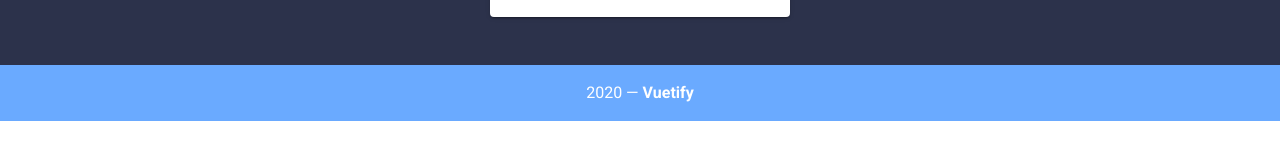
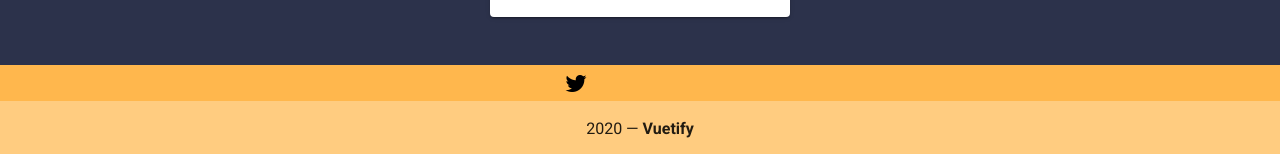
Before and after one commit to EddyScript/Portfolio, a Vue app: page / in a window 1280 px wide. Shown: the part 1469-1623 px from the top of the page. Before the commit the page ends 1590 px from the top, so only its background shows below. Built offline with nearby package versions, Linux system fonts and the light colour scheme.

Commit message:
7th commit - fixing and styling footer and icons

```diff
--- a/src/components/bottomNav.vue
+++ b/src/components/bottomNav.vue
@@ -2,31 +2,35 @@
   <!-- footer -->
 
     <v-footer
-    color="primary lighten-1"
+      color="orange lighten-2"
       padless
     >
       <v-row
         justify="center"
         no-gutters
       >
-      <v-btn
-        v-for="link in links"
-        :key="link"
-        color="white"
-        text
-        rounded
-        class="my-2"
-      >
-        {{ link }}
+
+          <v-btn icon class="px-8" color="black">
+            <v-icon v-on:click= "twitter">mdi-twitter</v-icon>
           </v-btn>
+
+          <v-btn icon class="px-8" color="black">
+            <v-icon v-on:click= "github">mdi-github-circle</v-icon>
+          </v-btn>
+
+          <v-btn icon class="px-8" color="black">
+            <v-icon v-on:click = "linkedin">mdi-linkedin-box</v-icon>
+          </v-btn>
+
       <v-col
-        class="primary lighten-2 py-4 text-center white--text"
+        class="orange lighten-3 py-4 text-center dark--text"
         cols="12"
       >
           {{ new Date().getFullYear() }} — <strong>Vuetify</strong>
         </v-col>
       </v-row>
     </v-footer>
+
 </template>
 
 <script>
```
Lines whose indentation alone changed are shown as unchanged.
